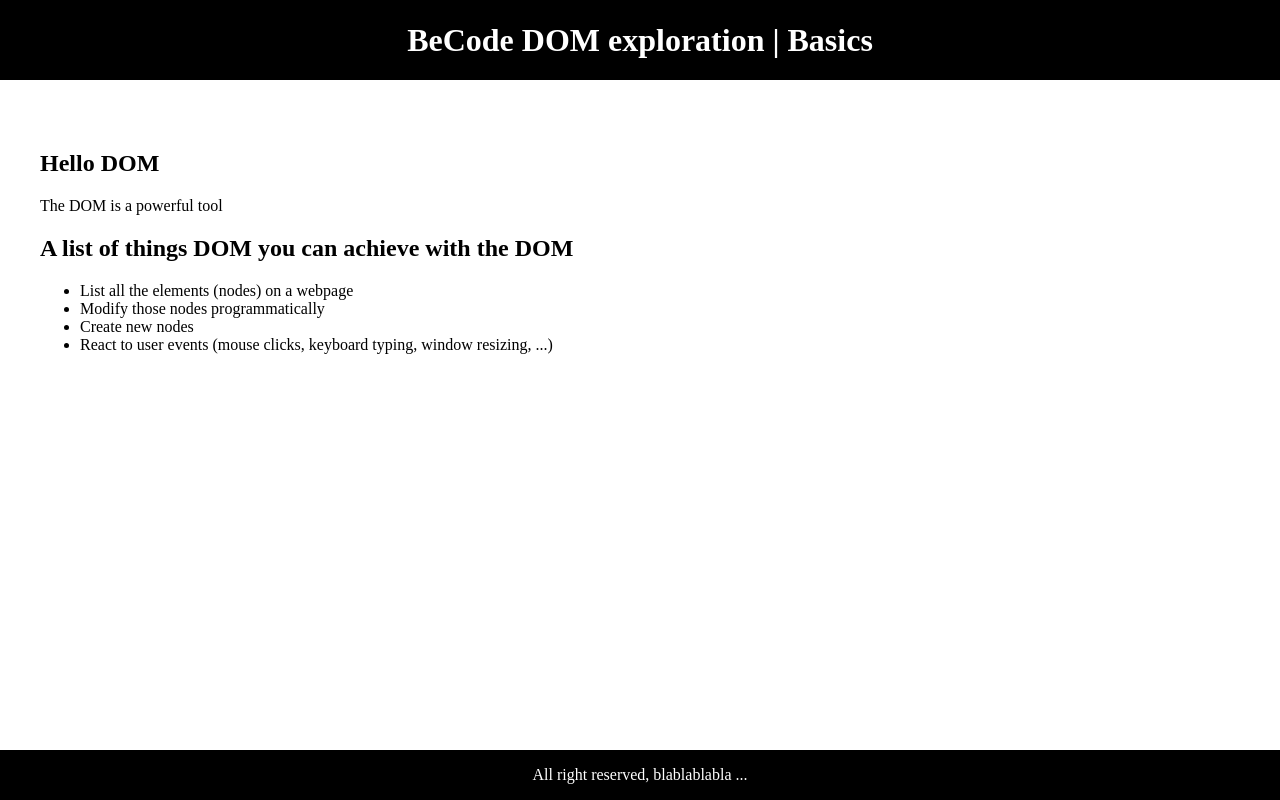
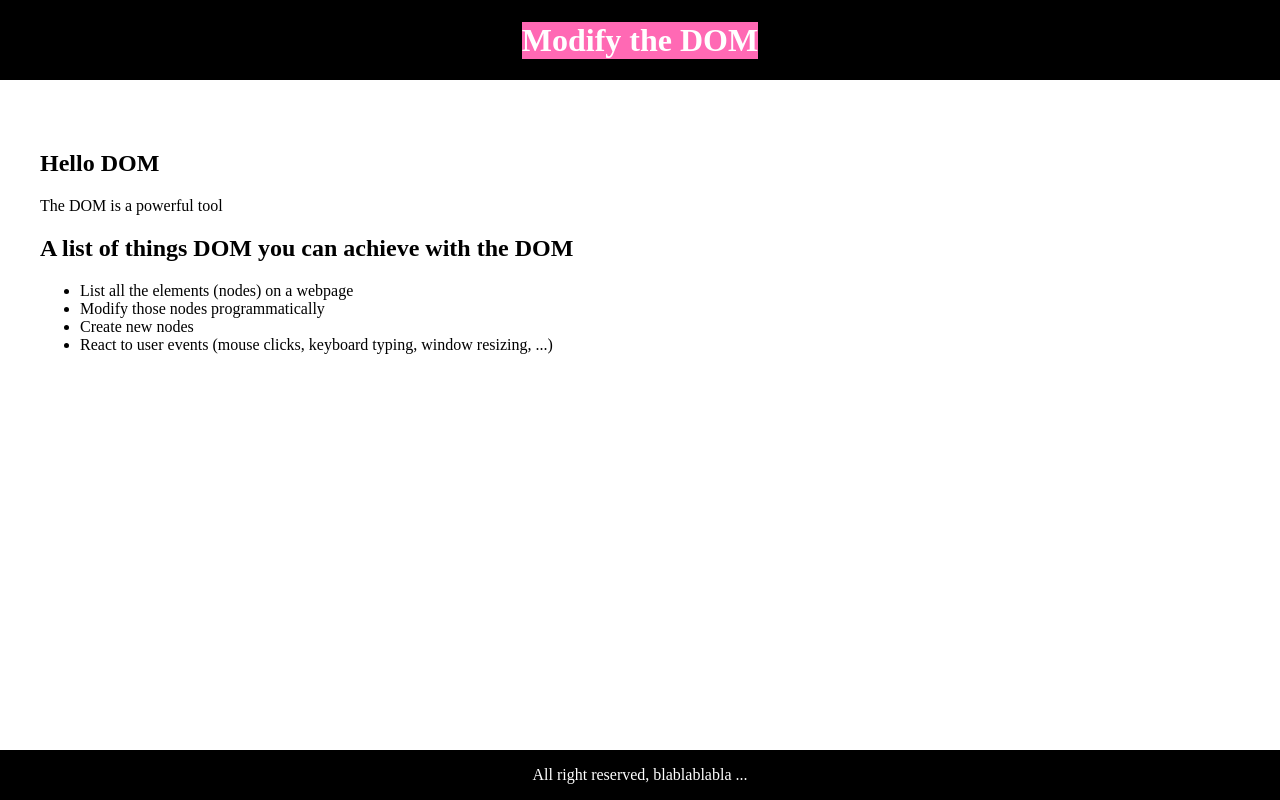
Before and after one commit to manu-cj/Dom, a plain HTML site: page introduction/index.html in a window 1280 px wide. Drawn offline with Linux system fonts and the light colour scheme.

Commit message:
add first exercice

```diff
--- a/introduction/app.js
+++ b/introduction/app.js
@@ -0,0 +1,9 @@
+let docTitle = document.querySelector('h1');
+docTitle.innerText = "Modify the DOM";
+docTitle.style.backgroundColor = "#FF69B4"
+console.log(docTitle);
+
+let body = document.querySelector('body');
+for(let child of body.children){
+    console.log(child);
+}
--- a/introduction/index.html
+++ b/introduction/index.html
@@ -10,7 +10,7 @@
   <!-- Having JavaScript included here, at the top of the file, ensures it starts loading soon -->
   <!-- The defer attribute ensures it waits for the HTML to be fully loaded before it actually fires -->
   <!-- This can prevent a situation where JavaScript tries to work with an element that has not been loaded yet -->
-  <script defer src="script.js"></script>
+  <script defer src="app.js"></script>
 </head>
 <body>
   <header>
```
